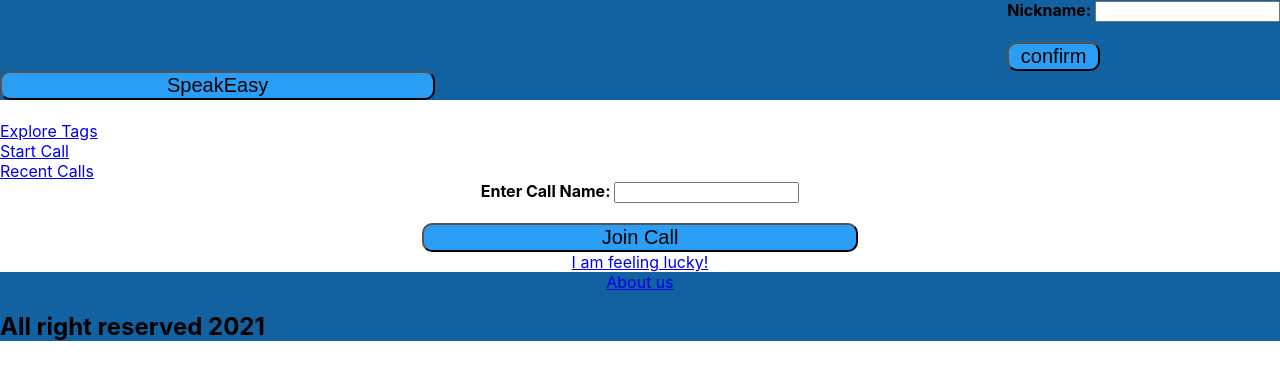
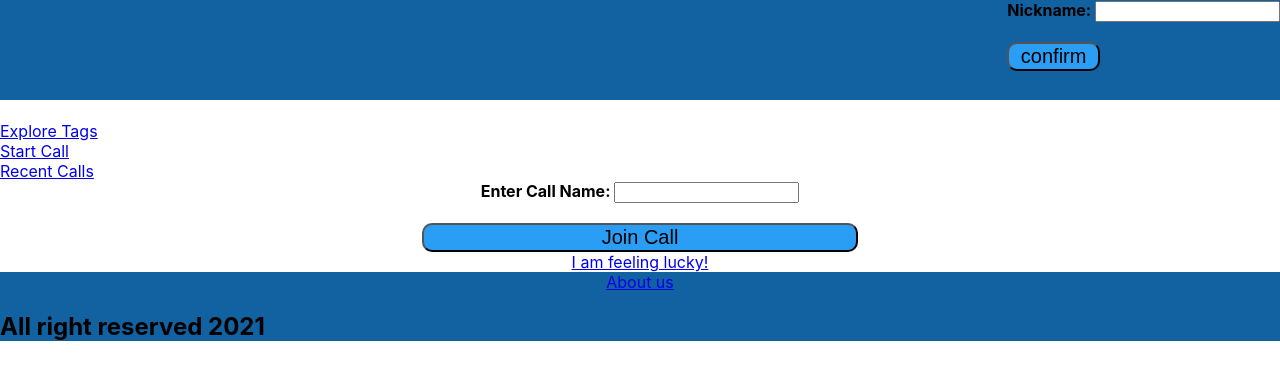
Before and after one commit to agile-dev-assignments/project-setup-team-baliton-portal-speakeasy, a React (Create React App) app in the folder front-end/: page / in a window 1280 px wide. Shown: the top 380 px of the page. Built offline with nearby package versions, Linux system fonts and the light colour scheme.

Commit message:
easterEgg touchup navbar

```diff
--- a/front-end/src/App.js
+++ b/front-end/src/App.js
@@ -68,8 +68,6 @@ export const Toplog = (props) => {
       <div id = "nickname">
         <Textbox mess = "Nickname: " tag = "nickname" name = "confirm"> </Textbox>
       </div>
-      {/*Difficulty changing button to new Linker type*/}
-      <button position = "absolute" bottom = "0"  href = "/easter" id = "topper"> SpeakEasy </button>
     </div>
   );
 }
```
